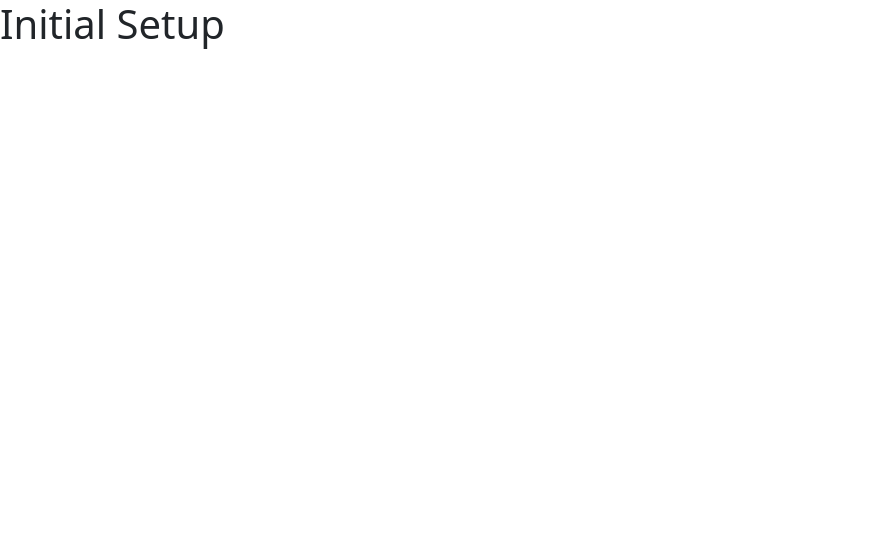
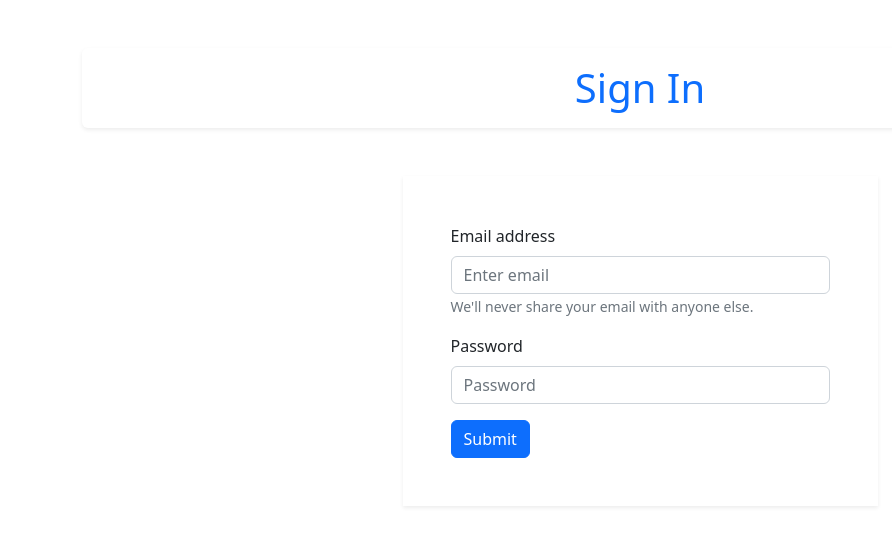
Before and after one commit to anshumandixit9/appoint-easy, a React (Create React App) app: page /Register in a window 1280 px wide. Shown: the top 546 px of the page, without its empty margins (0-892 px from the left). Built offline with nearby package versions, Linux system fonts and the light colour scheme.

Commit message:
Logina and register added

```diff
--- a/package.json
+++ b/package.json
@@ -6,8 +6,12 @@
     "@testing-library/jest-dom": "^5.16.4",
     "@testing-library/react": "^13.2.0",
     "@testing-library/user-event": "^13.5.0",
+    "bootstrap": "^5.1.3",
     "react": "^18.1.0",
+    "react-bootstrap": "^2.4.0",
     "react-dom": "^18.1.0",
+    "react-router": "^6.3.0",
+    "react-router-dom": "^6.3.0",
     "react-scripts": "^5.0.1",
     "web-vitals": "^2.1.4"
   },
--- a/src/App.js
+++ b/src/App.js
@@ -1,7 +1,23 @@
+import Login from "./components/login/login";
+import {
+  BrowserRouter as Router,
+  Routes,
+  Route
+} from "react-router-dom";
+
+
 function App() {
   return (
+    // <Router>
+    //   <div className="App">
+    //     <Routes>
+    //       <Route path="/Login"><Login/></Route>
+    //       <Route path = "/Register" element={<Register/>}/>
+    //     </Routes>
+    //     </div>
+    //   </Router>
     <div>
-      <h1> Initial Setup </h1>
+      <Login/>
     </div>
   );
 }
--- /dev/null
+++ b/src/components/login/Register.js
@@ -0,0 +1,42 @@
+import React from 'react';
+import {Button, Col, Container, Form, Row} from "react-bootstrap";
+
+const Register = () => {
+    return (
+        <>
+            <Container>
+                <h1 className="shadow-sm text-primary mt-5 p-3 text-center rounded">Registration</h1>
+                <Row className="mt-5">
+                    <Col lg={5} md={6} sm={12} className="p-5 m-auto shadow-sm rounded-lg">
+                        <Form>
+  <Form.Group className="mb-3" controlId="formBasicEmail">
+    <Form.Label>Full Name</Form.Label>
+    <Form.Control type="email" placeholder="Enter email" />
+  </Form.Group>
+  <Form.Group className="mb-3" controlId="formBasicEmail">
+    <Form.Label>Email Address</Form.Label>
+    <Form.Control type="email" placeholder="Enter email" />
+  </Form.Group>
+
+  <Form.Group className="mb-3" controlId="formBasicPassword">
+    <Form.Label> Create Password</Form.Label>
+    <Form.Control type="password" placeholder="Password" />
+  </Form.Group>
+  <Form.Group className="mb-3" controlId="formBasicPassword">
+    <Form.Label> Confirm Password</Form.Label>
+    <Form.Control type="password" placeholder="Password" />
+  </Form.Group>
+
+  <Button variant="primary" type="submit">
+    Register
+  </Button>
+</Form>
+                    </Col>
+                </Row>
+
+            </Container>
+        </>
+    );
+};
+
+export default Register;
--- /dev/null
+++ b/src/components/login/login.js
@@ -0,0 +1,39 @@
+import React from 'react';
+import {Button, Col, Container, Form, Row} from "react-bootstrap";
+import {Link} from "react-router-dom";
+import Register from './Register';
+
+const Login = () => {
+    return (
+        <>
+            <Container>
+                <h1 className="shadow-sm text-primary mt-5 p-3 text-center rounded">Sign In</h1>
+                <Row className="mt-5">
+                    <Col lg={5} md={6} sm={12} className="p-5 m-auto shadow-sm rounded-lg">
+                        <Form>
+  <Form.Group className="mb-3" controlId="formBasicEmail">
+    <Form.Label>Email address</Form.Label>
+    <Form.Control type="email" placeholder="Enter email" />
+    <Form.Text className="text-muted">
+      We'll never share your email with anyone else.
+    </Form.Text>
+  </Form.Group>
+
+  <Form.Group className="mb-3" controlId="formBasicPassword">
+    <Form.Label>Password</Form.Label>
+    <Form.Control type="password" placeholder="Password" />
+  </Form.Group>
+
+  <Button variant="primary" type="submit">
+    Submit
+  </Button>
+
+    </Form>
+    </Col>
+    </Row>
+    </Container>
+        </>
+    );
+};
+
+export default Login;
```
Also changed, not shown: 1 other file (tests, documents, lock files or other folders).
